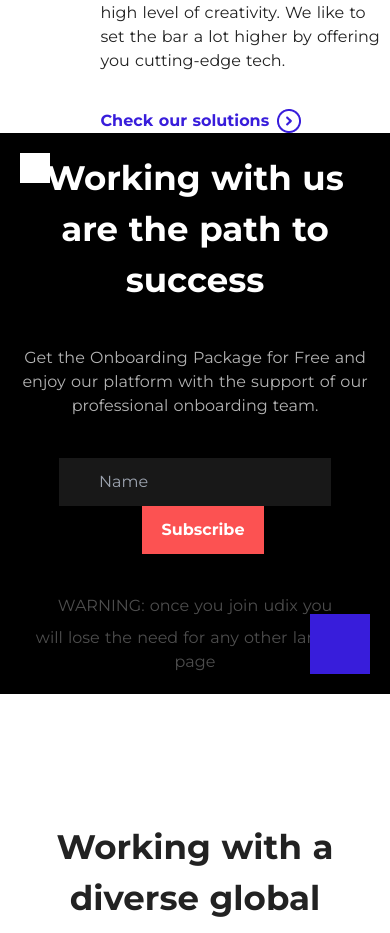
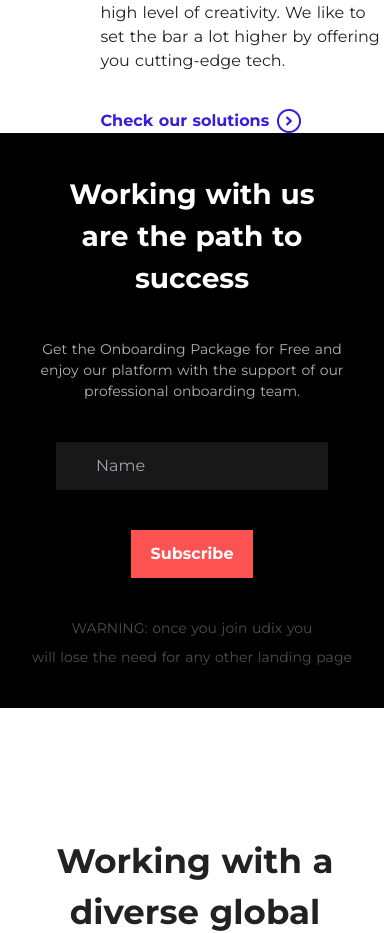
Before and after one commit to anhtuan269/landing-02, a Nuxt app: page / in a window 390 px wide. Shown: the part 3286-4219 px from the top of the page. Built offline with nearby package versions, Linux system fonts and the light colour scheme.

Commit message:
feat( mobile): CTA

```diff
--- a/components/CTA/CTA.vue
+++ b/components/CTA/CTA.vue
@@ -1,13 +1,13 @@
 <template>
-  <div class="block">
+  <div class="block ">
       <form class="my-10 relative tablet:my-30 desktop:justify-center tablet:flex" action="">
           <input type="text" placeholder="Name" class="px-10 py-3
            bg-gray-200 bg-opacity-10
           focus:outline-none
           ">
-          <button class="ml-4 py-3 px-5 bg-button font-bold">Subscribe</button>
+          <button class=" mt-10 tablet:mt-0 tablet:ml-4 py-3 px-5 bg-button font-bold">Subscribe</button>
       </form>
-      <div class="opacity-30">
+      <div class="opacity-30 text-14 tablet:text-16">
         <p class="mb-2">WARNING: once you join udix you</p>
       <p>will lose the need for any other landing page</p>
       </div>
--- a/components/Customer/Customer.vue
+++ b/components/Customer/Customer.vue
@@ -87,7 +87,7 @@
               infinite: true,
               dots: false,
               centerMode: true,
-              centerPadding: "30px",
+              centerPadding: "20px",
             },
           },
           {
--- a/components/Header/heading.vue
+++ b/components/Header/heading.vue
@@ -7,12 +7,12 @@
     <h2 class="text-34 font-bold" v-show="item.normal_show">
       {{ item.normal_title }}
     </h2>
-     <h2 class="text-34 font-bold" v-show="item.special">
+     <h2 class=" text-28 tablet:text-34 font-bold max-w-18 mx-auto tablet:mx-0 tablet:max-w-full" v-show="item.special">
       {{ item.normal_title }}
     </h2>
     <p class="text-white text-24 desktop:w-full heading-l-24 desktop:mt-10 tablet:mt-30 tablet:w-8/12 tablet:mx-auto" v-show="item.title_show">{{item.description}}</p>
      <p class="  heading-l-24 mt-10 tablet:mt-30" v-show="item.normal_show">{{item.description}}</p>
-     <p class="  heading-l-24 mt-10  opacity-70 mx-auto w-full" v-show="item.special">{{item.description}}</p>
+     <p class="  heading-l-24 mt-10  opacity-70 mx-auto w-full text-14 tablet:text-16" v-show="item.special">{{item.description}}</p>
   </div>
  </div>
 </template>
--- a/components/Sections/CTA.vue
+++ b/components/Sections/CTA.vue
@@ -1,14 +1,14 @@
 <template>
   <div class="tablet:bg-gray-100 desktop:bg-white">
-    <div class="p-5 text-center bg-black text-white relative desktop:max-w-desktop tablet:max-w-690 tablet:mx-auto">
+    <div class=" px-28 py-10 max-w-sm tablet:p-5 text-center bg-black text-white relative desktop:max-w-desktop tablet:max-w-690 tablet:mx-auto">
     <div class="desktop:px-200 desktop:py-100  desktop:max-w-d text-center text-white tablet:max-w-570 tablet:p-60 tablet:mx-auto">
       <Heading
       :head="head"
       />
       <CTA />
     </div>
-    <img class="absolute top-5 left-5" src="@/static/image/1.png" alt="">
-    <img class="absolute right-5 bottom-5" src="@/static/image/2.png" alt="">
+    <img class=" opacity-0 tablet:opacity-100 absolute top-5 left-5" src="@/static/image/1.png" alt="">
+    <img class=" opacity-0 tablet:opacity-100 absolute right-5 bottom-5" src="@/static/image/2.png" alt="">
   </div>
   </div>
 </template>
--- a/components/Sections/Footer.vue
+++ b/components/Sections/Footer.vue
@@ -11,7 +11,7 @@
           <p class="pt-10 desktop:w-3/12 tablet:w-7/12 text-12 leading-l-18 opacity-30">
               udix is a market-leading provider of digital marketing services, using proprietary tools and methodologies to generate high-value engagement for our customers.
           </p>
-         <div class="pt-10 desktop:max-w-lg tablet:ml-auto tablet:ml-0 tablet:w-2/5">
+         <div class="pt-10 desktop:max-w-lg tablet:ml-auto ml-0 tablet:w-2/5">
               <Social />
          </div>
       </div>
--- a/tailwind.config.js
+++ b/tailwind.config.js
@@ -58,7 +58,8 @@
         '690':'690px',
         'tablet':'768px',
         'desktop': '1920px',
-        'd':'1170px'
+        'd':'1170px',
+        '18':'18rem'
       },
       fontSize: {
         '12': '0.75rem',
```
